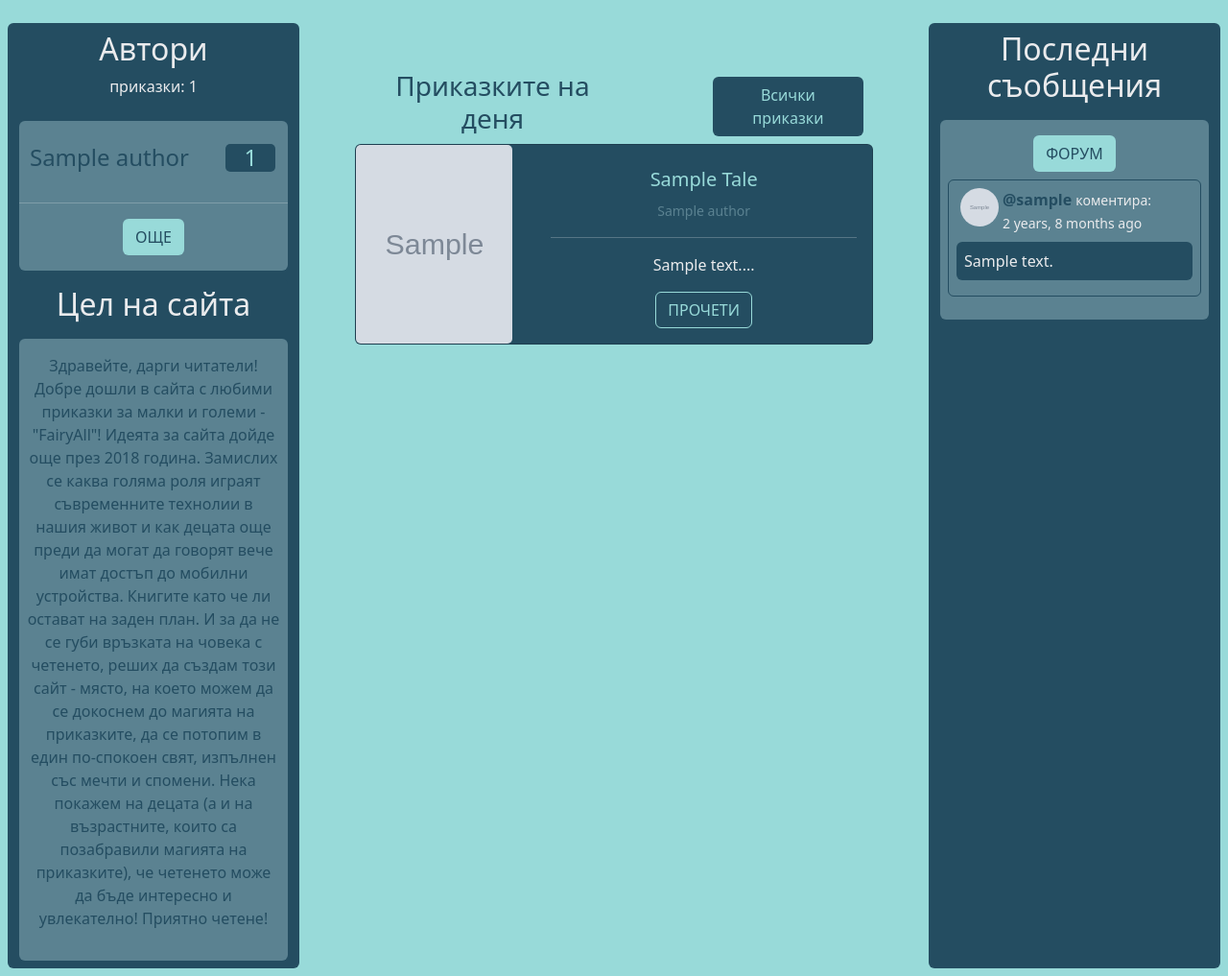
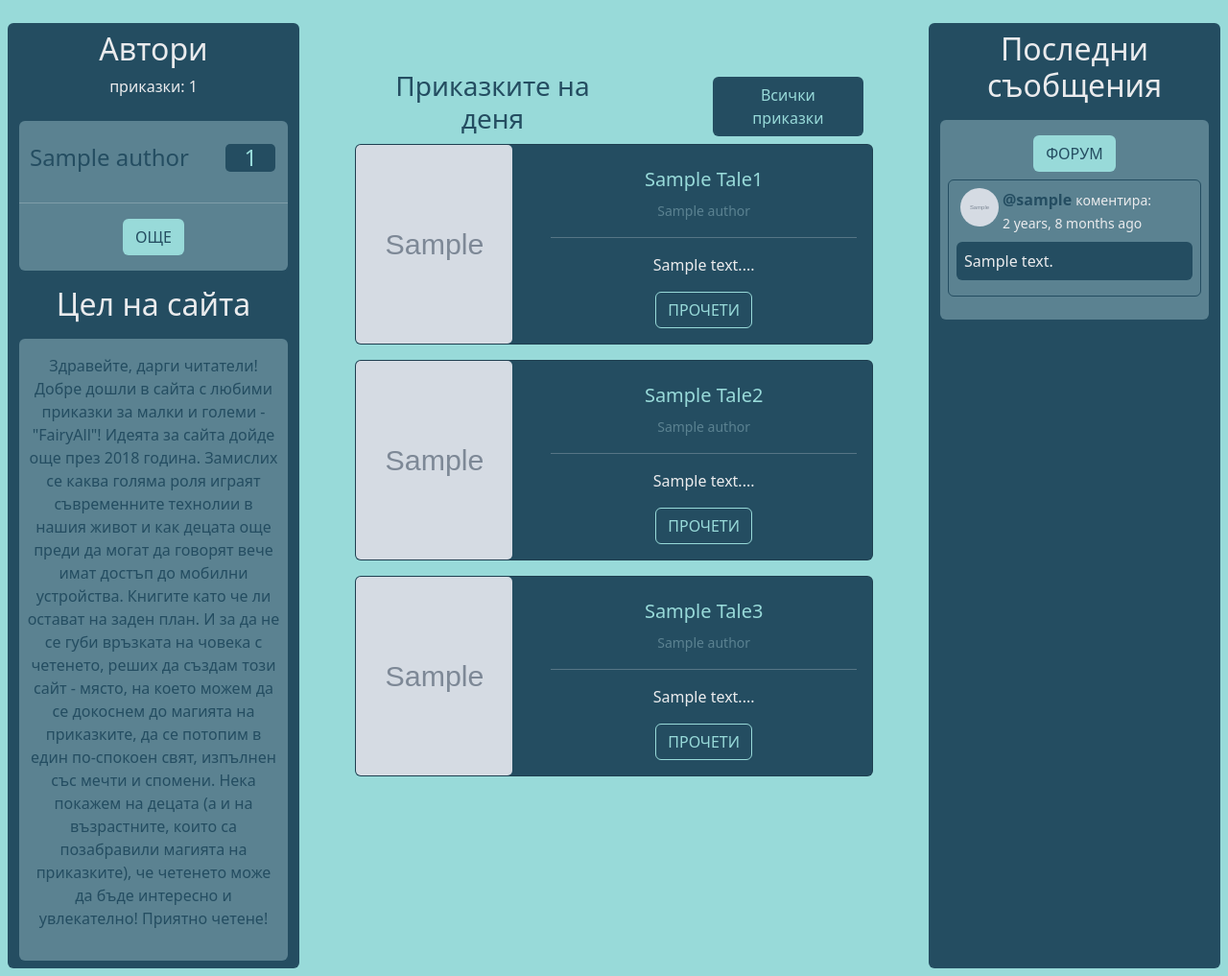
Before and after one commit to g2yoanivanov/FairyAll, a Django app: template base/templates/base/home.html in a window 1280 px wide. Shown: the part 56-1073 px from the top of the page at 96% size. Run offline with Django 4.2, Linux system fonts and the light colour scheme; the template is opened without the code that fills it: most values are stand-ins (such as "Sample title", 1, 10 or a date in 2020); grey boxes marked "Sample" are stand-in pictures.

Commit message:
Tales of the day change every 24 hours/Cannot post empty comment

```diff
--- a/base/templates/base/home.html
+++ b/base/templates/base/home.html
@@ -32,33 +32,84 @@
                 <a class="btn btn-blue mx-5 m-2 text-cyan link-grey" href="{% url 'all-tales' %}">Всички
                     приказки</a>
             </div>
-            {% for tale in tales %}
+            <!--Tale of the day #1-->
             <div class="card bg-blue mb-3 m-auto" style="max-width: 540px;">
                 <div class="row no-gutters">
                     <div class="col-md-4">
-                        <img src="{{tale.cover.url}}" class="card-img card-img-top-custom">
+                        <img src="{{tale1.cover.url}}" class="card-img card-img-top-custom">
                     </div>
                     <div class="col-md-8">
                         <div class="card-body">
                             <h5 class="pt-2">
-                                <a class="text-decoration-none text-cyan link-grey" href="{% url 'tale' tale.id %}">
-                                    {{tale.title|title}}
+                                <a class="text-decoration-none text-cyan link-grey" href="{% url 'tale' tale1.id %}">
+                                    {{tale1.title|title}}
                                 </a>
                             </h5>
-                            <a class="text-decoration-none" href="{% url 'author-profile' tale.author.id %}"
+                            <a class="text-decoration-none" href="{% url 'author-profile' tale1.author.id %}"
                                 class="card-text">
                                 <small class="text-grey link-cyan">
-                                    {{tale.author.name}}
+                                    {{tale1.author.name}}
                                 </small>
                             </a>
                             <hr>
-                            <p class="card-text px-1">{{tale.body|slice:"145"|safe}}...</p>
-                            <a href="{% url 'tale' tale.id %}" class="btn btn-outline-cyan">ПРОЧЕТИ</a>
+                            <p class="card-text px-1">{{tale1.body|slice:"145"|safe}}...</p>
+                            <a href="{% url 'tale' tale1.id %}" class="btn btn-outline-cyan">ПРОЧЕТИ</a>
                         </div>
                     </div>
                 </div>
             </div>
-            {% endfor %}
+            <!--Tale of the day #2-->
+            <div class="card bg-blue mb-3 m-auto" style="max-width: 540px;">
+                <div class="row no-gutters">
+                    <div class="col-md-4">
+                        <img src="{{tale2.cover.url}}" class="card-img card-img-top-custom">
+                    </div>
+                    <div class="col-md-8">
+                        <div class="card-body">
+                            <h5 class="pt-2">
+                                <a class="text-decoration-none text-cyan link-grey" href="{% url 'tale' tale2.id %}">
+                                    {{tale2.title|title}}
+                                </a>
+                            </h5>
+                            <a class="text-decoration-none" href="{% url 'author-profile' tale2.author.id %}"
+                                class="card-text">
+                                <small class="text-grey link-cyan">
+                                    {{tale2.author.name}}
+                                </small>
+                            </a>
+                            <hr>
+                            <p class="card-text px-1">{{tale2.body|slice:"145"|safe}}...</p>
+                            <a href="{% url 'tale' tale2.id %}" class="btn btn-outline-cyan">ПРОЧЕТИ</a>
+                        </div>
+                    </div>
+                </div>
+            </div>
+            <!--Tale of the day #3-->
+            <div class="card bg-blue mb-3 m-auto" style="max-width: 540px;">
+                <div class="row no-gutters">
+                    <div class="col-md-4">
+                        <img src="{{tale3.cover.url}}" class="card-img card-img-top-custom">
+                    </div>
+                    <div class="col-md-8">
+                        <div class="card-body">
+                            <h5 class="pt-2">
+                                <a class="text-decoration-none text-cyan link-grey" href="{% url 'tale' tale3.id %}">
+                                    {{tale3.title|title}}
+                                </a>
+                            </h5>
+                            <a class="text-decoration-none" href="{% url 'author-profile' tale3.author.id %}"
+                                class="card-text">
+                                <small class="text-grey link-cyan">
+                                    {{tale3.author.name}}
+                                </small>
+                            </a>
+                            <hr>
+                            <p class="card-text px-1">{{tale3.body|slice:"145"|safe}}...</p>
+                            <a href="{% url 'tale' tale3.id %}" class="btn btn-outline-cyan">ПРОЧЕТИ</a>
+                        </div>
+                    </div>
+                </div>
+            </div>
         </div>
     </div>
     <!-- End -->
```
Also changed, not shown: base/views.py (+14 -8 lines), db.sqlite3.
